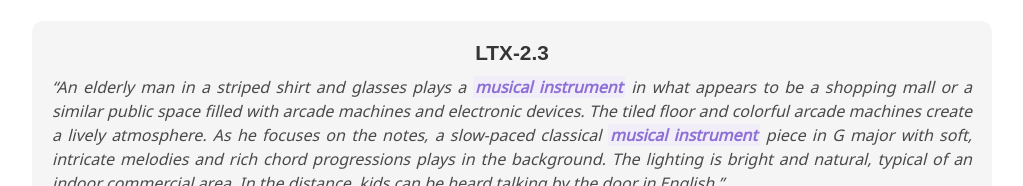
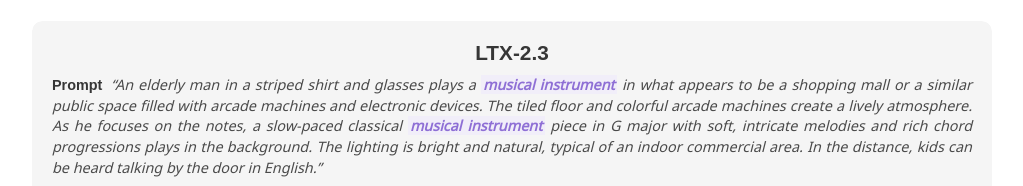
Before and after one commit to IntrinsicJointness/IntrinsicJointness.github.io, a plain HTML site: page index.html in a window 1280 px wide. Shown: the part 4652-4838 px from the top of the page, without its empty margins (128-1151 px from the left). Drawn offline with Linux system fonts and the light colour scheme; files whose address does not match are found by name; a web font is replaced by a local one.

Commit message:
Qualitative Results: Prompt label, smaller prompt text
Co-Authored-By: Claude Opus 5.5 <noreply@anthropic.com>

```diff
--- a/index.html
+++ b/index.html
@@ -176,7 +176,7 @@
       <div class="pair-track">
       <div class="pair-panel">
         <p class="pair-model">LTX-2.3</p>
-        <p class="pair-prompt">&ldquo;An elderly man in a striped shirt and glasses plays a <span class="hl-purple">musical instrument</span> in what appears to be a shopping mall or a similar public space filled with arcade machines and electronic devices. The tiled floor and colorful arcade machines create a lively atmosphere. As he focuses on the notes, a slow-paced classical <span class="hl-purple">musical instrument</span> piece in G major with soft, intricate melodies and rich chord progressions plays in the background. The lighting is bright and natural, typical of an indoor commercial area. In the distance, kids can be heard talking by the door in English.&rdquo;</p>
+        <p class="pair-prompt"><span class="pair-key">Prompt</span> &ldquo;An elderly man in a striped shirt and glasses plays a <span class="hl-purple">musical instrument</span> in what appears to be a shopping mall or a similar public space filled with arcade machines and electronic devices. The tiled floor and colorful arcade machines create a lively atmosphere. As he focuses on the notes, a slow-paced classical <span class="hl-purple">musical instrument</span> piece in G major with soft, intricate melodies and rich chord progressions plays in the background. The lighting is bright and natural, typical of an indoor commercial area. In the distance, kids can be heard talking by the door in English.&rdquo;</p>
 
         <div class="columns is-mobile is-variable is-2 pair-videos">
           <div class="column has-text-centered">
@@ -201,7 +201,7 @@
       </div>
       <div class="pair-panel">
         <p class="pair-model">LTX-2.3</p>
-        <p class="pair-prompt">&ldquo;Two <span class="hl-purple">pets</span> sit on a concrete surface, with one of them vocalizing at various intervals, ranging from loud and fierce to smaller, more subdued calls, interspersed with calls.&rdquo;</p>
+        <p class="pair-prompt"><span class="pair-key">Prompt</span> &ldquo;Two <span class="hl-purple">pets</span> sit on a concrete surface, with one of them vocalizing at various intervals, ranging from loud and fierce to smaller, more subdued calls, interspersed with calls.&rdquo;</p>
 
         <div class="columns is-mobile is-variable is-2 pair-videos">
           <div class="column has-text-centered">
@@ -226,7 +226,7 @@
       </div>
       <div class="pair-panel">
         <p class="pair-model">LTX-2.3</p>
-        <p class="pair-prompt">&ldquo;A person plays a mellow <span class="hl-purple">musical instrument</span> melody in a room with a checkered wall, wearing a gray t-shirt and striped pants. Multiple <span class="hl-purple">musical instruments</span> are visible in the background, including a blue one. The performance is passionate and emotional, despite the noisy, low-quality mono recording. The musician&#x27;s hands move up and down the notes of the <span class="hl-purple">musical instrument</span>, creating a bright and intimate atmosphere, possibly in a music studio or practice room.&rdquo;</p>
+        <p class="pair-prompt"><span class="pair-key">Prompt</span> &ldquo;A person plays a mellow <span class="hl-purple">musical instrument</span> melody in a room with a checkered wall, wearing a gray t-shirt and striped pants. Multiple <span class="hl-purple">musical instruments</span> are visible in the background, including a blue one. The performance is passionate and emotional, despite the noisy, low-quality mono recording. The musician&#x27;s hands move up and down the notes of the <span class="hl-purple">musical instrument</span>, creating a bright and intimate atmosphere, possibly in a music studio or practice room.&rdquo;</p>
 
         <div class="columns is-mobile is-variable is-2 pair-videos">
           <div class="column has-text-centered">
@@ -251,7 +251,7 @@
       </div>
       <div class="pair-panel">
         <p class="pair-model">JavisDiT++</p>
-        <p class="pair-prompt">&ldquo;A <span class="hl-purple">person</span> sits on a couch in a living room, playing an acoustic guitar. They are wearing a white t-shirt and have blonde hair. The room feels cozy, with a plaid-patterned blanket on the couch and a poster on the wall. As they play, they speak in English about four chord songs, their tone neutral and their pace slow.&rdquo;</p>
+        <p class="pair-prompt"><span class="pair-key">Prompt</span> &ldquo;A <span class="hl-purple">person</span> sits on a couch in a living room, playing an acoustic guitar. They are wearing a white t-shirt and have blonde hair. The room feels cozy, with a plaid-patterned blanket on the couch and a poster on the wall. As they play, they speak in English about four chord songs, their tone neutral and their pace slow.&rdquo;</p>
 
         <div class="columns is-mobile is-variable is-2 pair-videos">
           <div class="column has-text-centered">
@@ -276,7 +276,7 @@
       </div>
       <div class="pair-panel">
         <p class="pair-model">JavisDiT++</p>
-        <p class="pair-prompt">&ldquo;A <span class="hl-purple">pet</span> with brown markings, wearing a strap, runs quickly through a dense forest filled with tall trees and green foliage. The air is filled with the sounds of <span class="hl-purple">pets</span> vocalizing and snarling. Fallen logs covered in moss lie scattered on the ground. It is daytime, and the natural light filters through the trees.&rdquo;</p>
+        <p class="pair-prompt"><span class="pair-key">Prompt</span> &ldquo;A <span class="hl-purple">pet</span> with brown markings, wearing a strap, runs quickly through a dense forest filled with tall trees and green foliage. The air is filled with the sounds of <span class="hl-purple">pets</span> vocalizing and snarling. Fallen logs covered in moss lie scattered on the ground. It is daytime, and the natural light filters through the trees.&rdquo;</p>
 
         <div class="columns is-mobile is-variable is-2 pair-videos">
           <div class="column has-text-centered">
@@ -301,7 +301,7 @@
       </div>
       <div class="pair-panel">
         <p class="pair-model">JavisDiT++</p>
-        <p class="pair-prompt">&ldquo;A group of <span class="hl-purple">farm animals</span> and <span class="hl-purple">farm animal</span> graze on a green hillside, their woolly coats in shades of white and brown visible against the backdrop of a tree with bare branches and a fence in the distance. The <span class="hl-purple">farm animal</span> call softly, adding to the serene atmosphere of the scene under a clear sky.&rdquo;</p>
+        <p class="pair-prompt"><span class="pair-key">Prompt</span> &ldquo;A group of <span class="hl-purple">farm animals</span> and <span class="hl-purple">farm animal</span> graze on a green hillside, their woolly coats in shades of white and brown visible against the backdrop of a tree with bare branches and a fence in the distance. The <span class="hl-purple">farm animal</span> call softly, adding to the serene atmosphere of the scene under a clear sky.&rdquo;</p>
 
         <div class="columns is-mobile is-variable is-2 pair-videos">
           <div class="column has-text-centered">
@@ -326,7 +326,7 @@
       </div>
       <div class="pair-panel">
         <p class="pair-model">JavisDiT++</p>
-        <p class="pair-prompt">&ldquo;A man is playing the <span class="hl-purple">musical instrument</span> outdoors in front of a modern building with large glass windows reflecting the surroundings. He is wearing a white shirt and dark pants, standing on a paved area with greenery in the background. The music he is playing is a melodic instrumental piece in C major with a tempo of 125 BPM, featuring a <span class="hl-purple">musical instrument</span> over chords like F major, G major, and A minor. The piece has a 4/4 time signature and a complex chord progression.&rdquo;</p>
+        <p class="pair-prompt"><span class="pair-key">Prompt</span> &ldquo;A man is playing the <span class="hl-purple">musical instrument</span> outdoors in front of a modern building with large glass windows reflecting the surroundings. He is wearing a white shirt and dark pants, standing on a paved area with greenery in the background. The music he is playing is a melodic instrumental piece in C major with a tempo of 125 BPM, featuring a <span class="hl-purple">musical instrument</span> over chords like F major, G major, and A minor. The piece has a 4/4 time signature and a complex chord progression.&rdquo;</p>
 
         <div class="columns is-mobile is-variable is-2 pair-videos">
           <div class="column has-text-centered">
--- a/static/css/demo.css
+++ b/static/css/demo.css
@@ -201,8 +201,17 @@ table.prompt-levels .blank {
 /* demo.js gives every prompt of a slider the height of the longest one, so the clips sit at the same place */
 .pair-prompt {
   font-style: italic;
-  margin-bottom: 0.25rem;
+  font-size: 0.9rem;            /* smaller than body text so the shared prompt box takes less room (user 2026-11-22) */
+  line-height: 1.45;
+  margin-bottom: 0.6rem;
   text-align: justify;
+}
+.pair-key {                     /* "Prompt" label in front of the prompt */
+  font-family: 'Google Sans', sans-serif;
+  font-style: normal;
+  font-weight: 700;
+  color: #363636;
+  margin-right: 0.25em;
 }
 
 /* every clip in the same 16:9 box (LTX-2.3 768x448 and JavisDiT++ 432x240 differ slightly), letterboxed */
```
